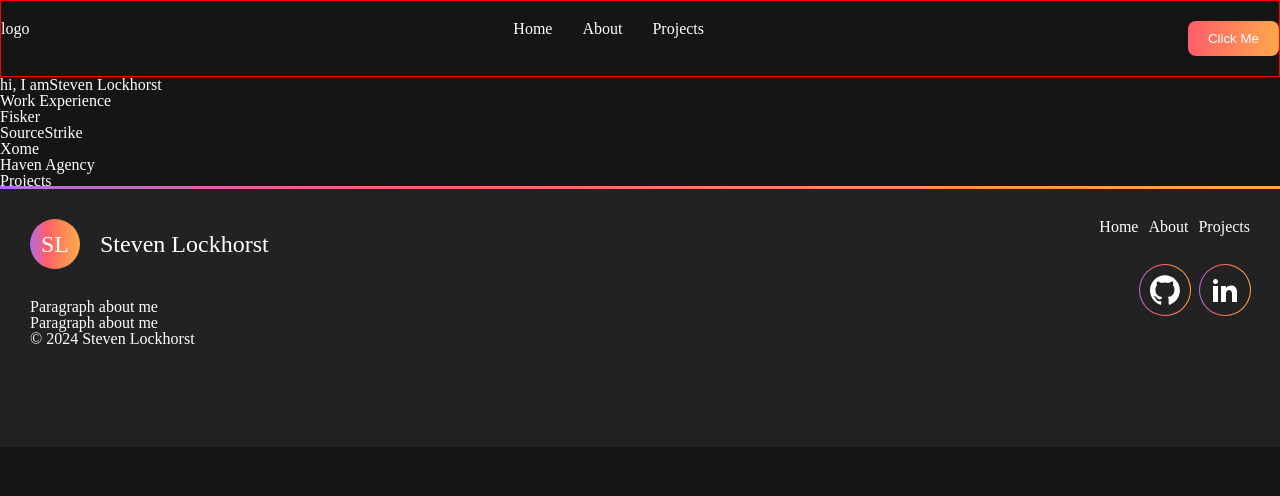
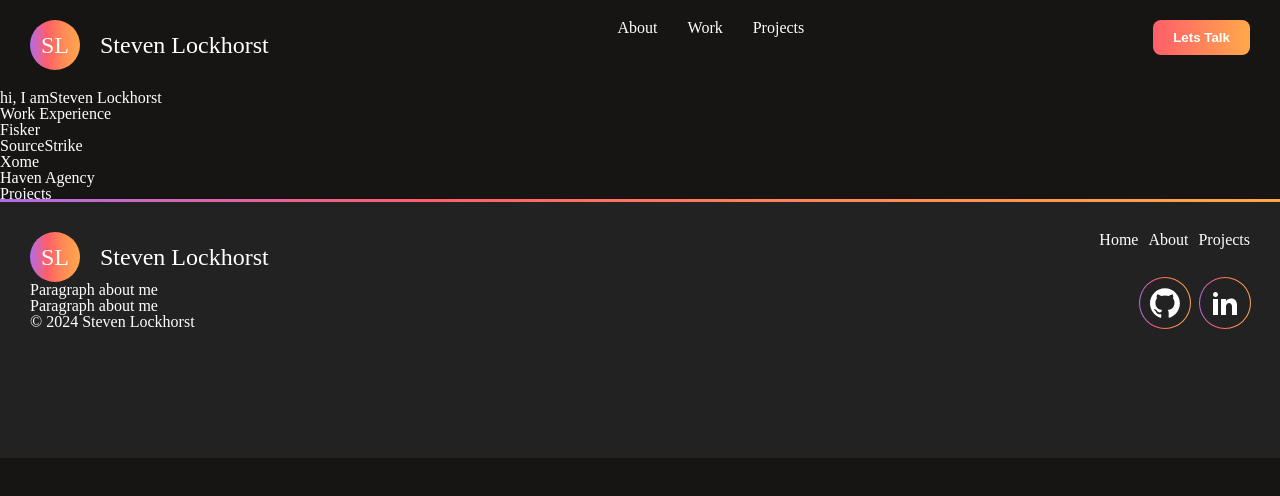
Before and after one commit to swlockhorst/2024-portfolio, a Next.js app: page / in a window 1280 px wide. Shown: the top 496 px of the page. Built offline with nearby package versions, Linux system fonts and the light colour scheme.

Commit message:
top nav cleanup
cleanup the layout and text styling of the top nav

```diff
--- a/components/footer.tsx
+++ b/components/footer.tsx
@@ -80,7 +80,6 @@ export const WordMark = styled.div`
   display: flex;
   gap: 20px;
   align-items: center;
-  margin-bottom: 30px;
 `;
 
 const FooterNav = styled.ol`
--- a/components/nav.tsx
+++ b/components/nav.tsx
@@ -1,29 +1,43 @@
 import styled from '@emotion/styled';
 import { Button } from './button';
+import { ContentContainer } from './container';
+import { Name, WordMark } from './footer';
+import { Logo } from './logo';
 
 export const Nav = () => {
   return (
     <NavContainer>
-      <div>logo</div>
+      <ContentContainer>
+        <NavInner>
+          <WordMark>
+            <Logo />
+            <Name>Steven Lockhorst</Name>
+          </WordMark>
 
           <Menu>
-        <li>Home</li>
             <li>About</li>
+            <li>Work</li>
             <li>Projects</li>
           </Menu>
 
           <div>
-        <Button>Click Me</Button>
+            <Button>
+              <ButtonInner>Lets Talk</ButtonInner>
+            </Button>
           </div>
+        </NavInner>
+      </ContentContainer>
     </NavContainer>
   );
 };
 
-const NavContainer = styled.div`
+const NavContainer = styled.div``;
+
+const NavInner = styled.div`
   display: flex;
   flex-wrap: nowrap;
   justify-content: space-between;
-  border: 1px solid red;
+
   padding: 20px 0;
 `;
 
@@ -31,3 +45,7 @@ const Menu = styled.ul`
   display: flex;
   gap: 30px;
 `;
+
+const ButtonInner = styled.span`
+  font-weight: 600;
+`;
```
Lines whose indentation alone changed are shown as unchanged.
